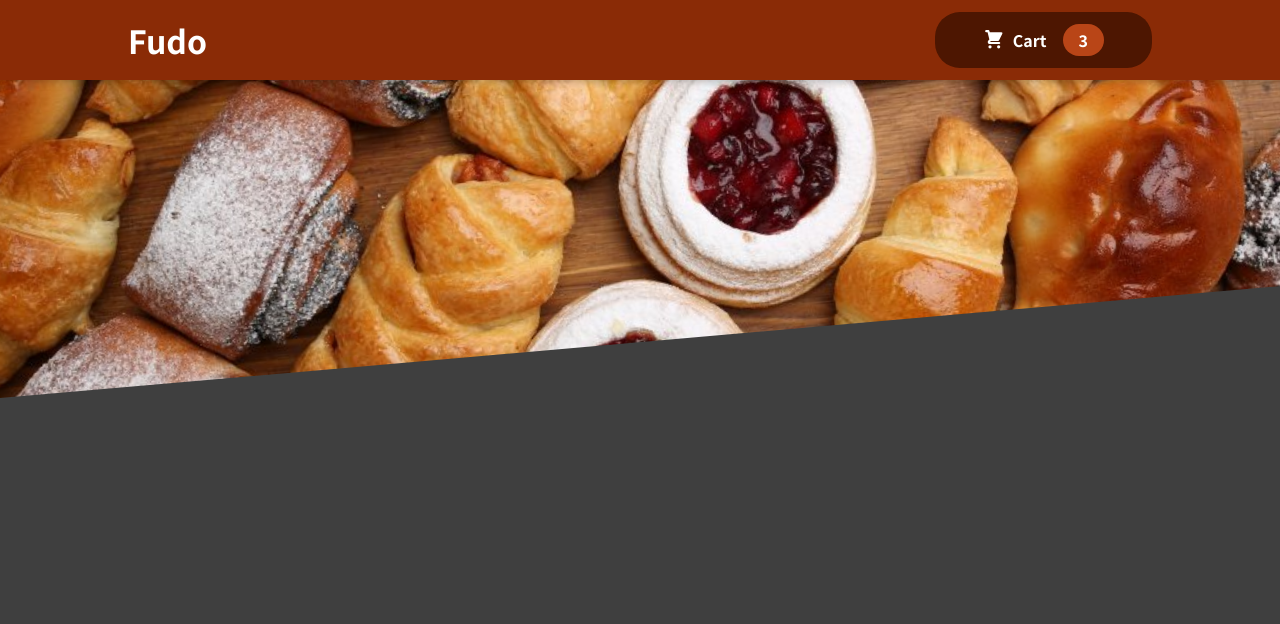
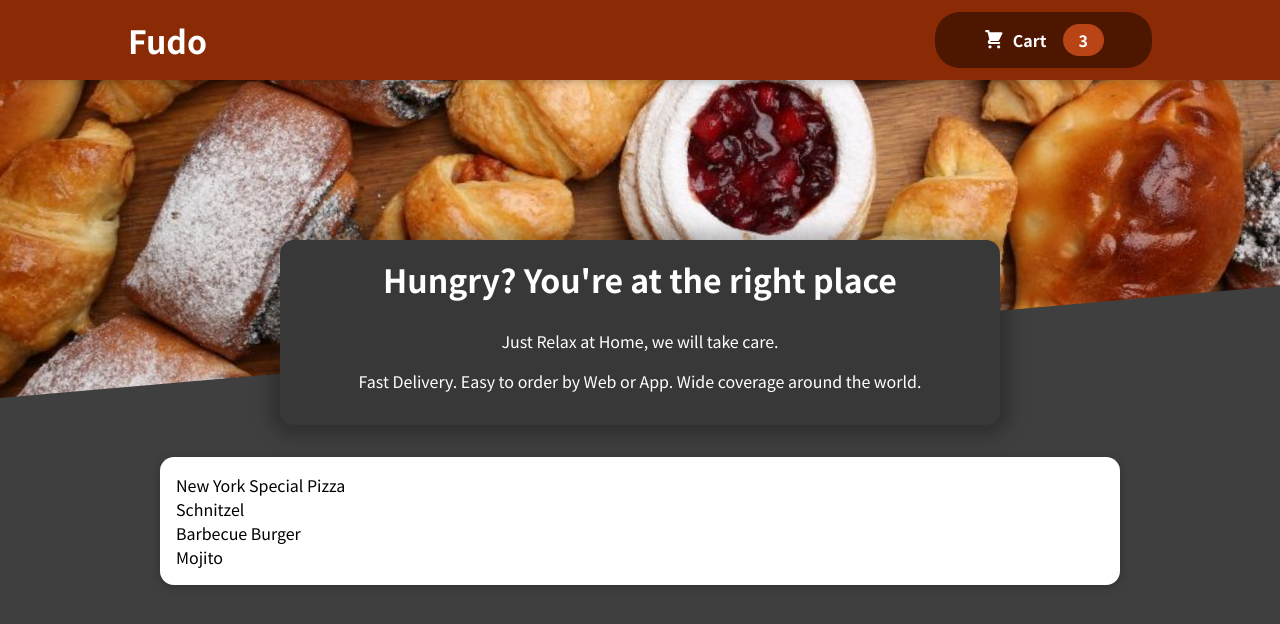
Before and after one commit to jsfinesse/Food-Order-App, a React (Create React App) app: page / in a window 1280 px wide. Shown: the top 624 px of the page. Built offline with nearby package versions, Linux system fonts and the light colour scheme.

Commit message:
Added Card UI component

```diff
--- a/src/App.js
+++ b/src/App.js
@@ -1,13 +1,17 @@
 import React from "react";
 
 import Header from "./components/Layout/Header";
+import Meals from "./components/Meals/Meals";
 
 function App() {
-  return (
-    <React.Fragment>
-        <Header />
-    </React.Fragment>
-  );
+    return (
+        <React.Fragment>
+            <Header />
+            <main>
+                <Meals />
+            </main>
+        </React.Fragment>
+    );
 }
 
 export default App;
--- a/src/components/Meals/AvailableMeals.js
+++ b/src/components/Meals/AvailableMeals.js
@@ -1,42 +1,45 @@
 import React from "react";
 
-import classes from './AvailableMeals.module.css';
+import Card from "../UI/Card";
+import classes from "./AvailableMeals.module.css";
 
 const DUMMY_MEALS = [
     {
-      id: 'm1',
-      name: 'New York Special Pizza',
-      description: 'New York Style Pizza as you know and love',
+        id: "m1",
+        name: "New York Special Pizza",
+        description: "New York Style Pizza as you know and love",
         price: 9.99,
     },
     {
-      id: 'm2',
-      name: 'Schnitzel',
-      description: 'A german specialty!',
+        id: "m2",
+        name: "Schnitzel",
+        description: "A german specialty!",
         price: 16.5,
     },
     {
-      id: 'm3',
-      name: 'Barbecue Burger',
-      description: 'American, raw, meaty',
+        id: "m3",
+        name: "Barbecue Burger",
+        description: "American, raw, meaty",
         price: 7.99,
     },
     {
-      id: 'm4',
-      name: 'Mojito',
-      description: 'Tangy, sweet, refreshing',
+        id: "m4",
+        name: "Mojito",
+        description: "Tangy, sweet, refreshing",
         price: 4.99,
     },
 ];
 
 const AvailableMeals = () => {
-    const mealsList = DUMMY_MEALS.map(meal => <li>{meal.name}</li>);
+    const mealsList = DUMMY_MEALS.map((meal) => <li>{meal.name}</li>);
 
-    return <section className={classes.meals}>
-        <ul>
-            {mealsList}
-        </ul>
+    return (
+        <section className={classes.meals}>
+            <Card>
+                <ul>{mealsList}</ul>
+            </Card>
         </section>
-}
+    );
+};
 
 export default AvailableMeals;
--- a/src/components/Meals/Meals.js
+++ b/src/components/Meals/Meals.js
@@ -0,0 +1,13 @@
+import React from "react";
+
+import MealsSummary from "./MealsSummary";
+import AvailableMeals from "./AvailableMeals";
+
+const Meals = () => {
+    return <React.Fragment>
+        <MealsSummary />
+        <AvailableMeals />
+    </React.Fragment>
+}
+
+export default Meals;
--- a/src/components/Meals/MealsSummary.js
+++ b/src/components/Meals/MealsSummary.js
@@ -15,3 +15,5 @@
         </p>
     </section>
 }
+
+export default MealsSummary;
--- /dev/null
+++ b/src/components/UI/Card.js
@@ -0,0 +1,9 @@
+import React from "react";
+
+import classes from './Card.module.css';
+
+const Card = props => {
+    return <div className={classes.card}>{props.children}</div>
+};
+
+export default Card;
--- /dev/null
+++ b/src/components/UI/Card.module.css
@@ -0,0 +1,6 @@
+.card {
+    padding: 1rem;
+    box-shadow: 0 2px 8px rgba(0, 0, 0, 0.25);
+    border-radius: 14px;
+    background-color: white;
+}
```
Also changed, not shown: src/components/Meals/MealItem/MealItem.js (added), src/components/Meals/MealItem/MealItem.module.css (added), 1 other file (tests, documents, lock files or other folders). Lines whose indentation alone changed are shown as unchanged.
